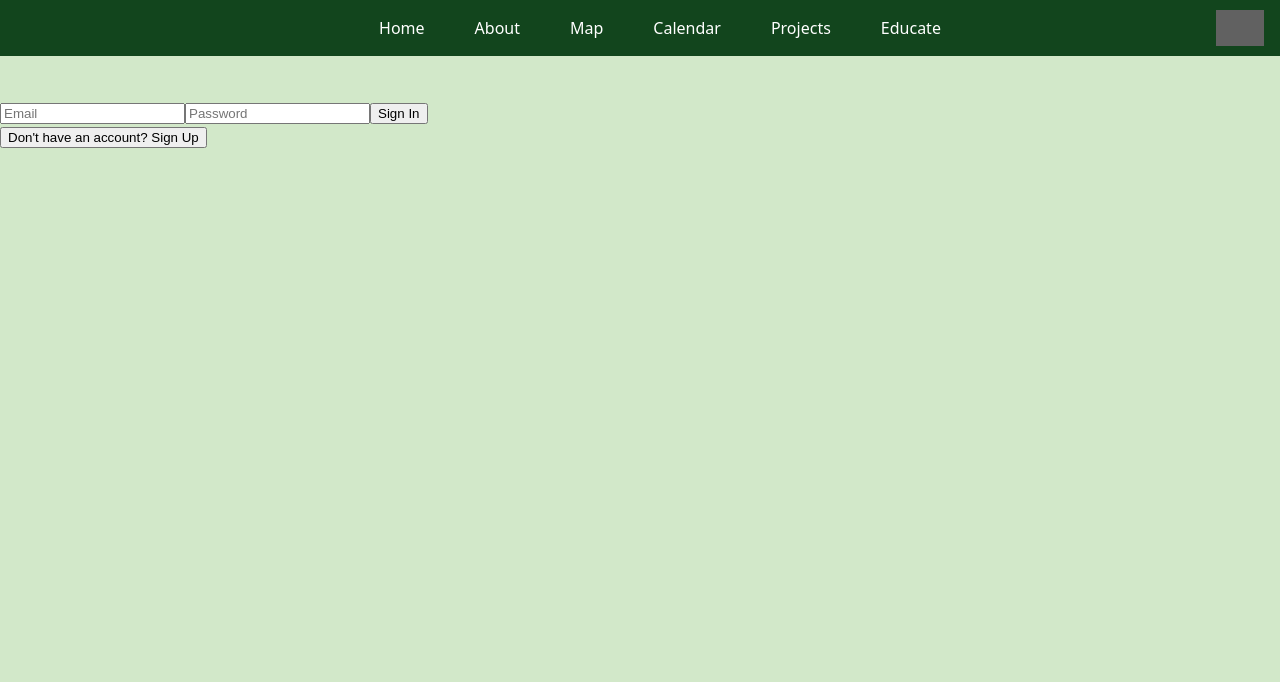
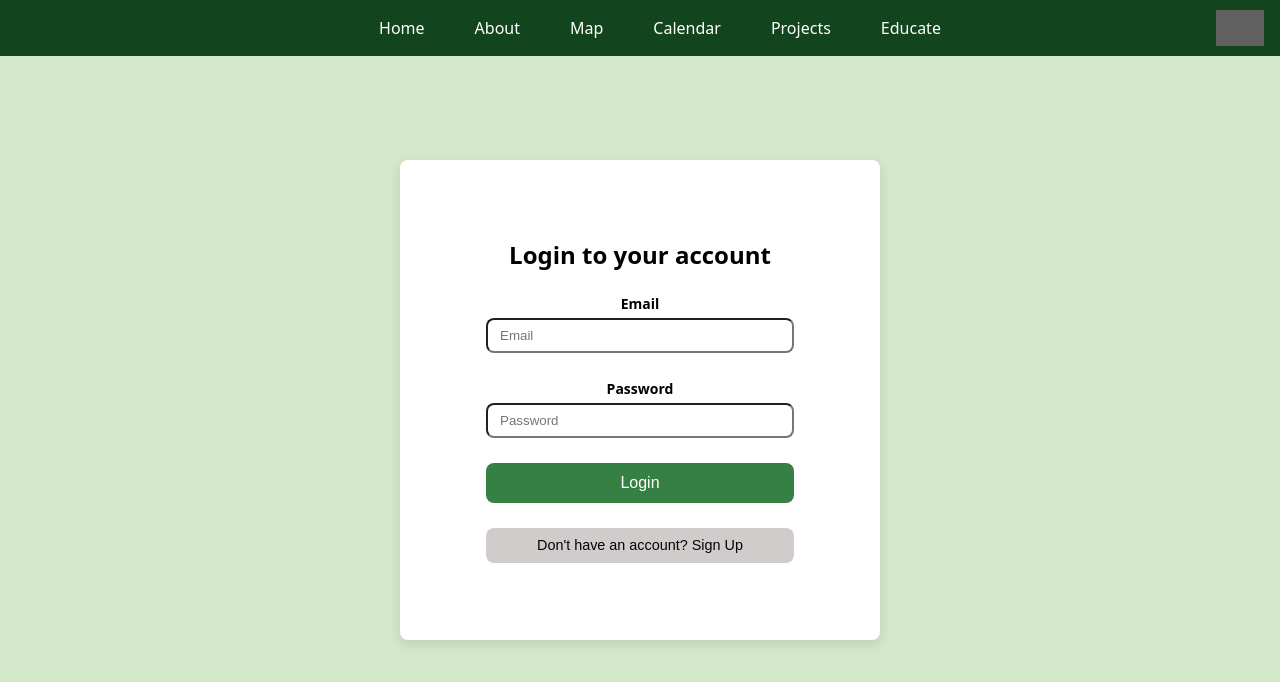
Before and after one commit to tfisher44/food-web, a React (Vite) app: page /login in a window 1280 px wide. Shown: the top 682 px of the page. Built offline with nearby package versions, Linux system fonts and the light colour scheme; no server answers; grey boxes are pictures that could not be loaded.

Commit message:
Styling for auth forms

```diff
--- /dev/null
+++ b/src/components/auth_components/SignIn.css
@@ -0,0 +1,40 @@
+.signin-form {
+    display: flex;
+    flex-direction: column;
+    justify-content: center;
+    align-items: center;
+    width: 100%;
+}
+
+.signin-form input {
+    border-radius: 8px;
+    height: 35px;
+    padding: 0 12px;
+    margin-top: 0px;
+    margin-bottom: 25px;
+    width: 70%;
+    box-sizing: border-box;
+}
+
+.signin-form button {
+    background-color: #368046;
+    color: white;
+    height: 40px;
+    border-radius: 8px;
+    border: none;
+    font-size: 1rem;
+    margin-bottom: 25px;
+    width: 70%;
+    cursor: pointer;
+}
+
+.signin-form p {
+    margin-top: 0px;
+    margin-bottom: 4px;
+    font-weight: bold;
+}
+
+.signin-form h2 {
+    margin-top: 0px;
+    text-align: center;
+}
--- a/src/components/auth_components/SignIn.jsx
+++ b/src/components/auth_components/SignIn.jsx
@@ -1,6 +1,7 @@
 import { useState } from "react";
 import { supabase } from "../../supabaseClient";
 import { useNavigate } from "react-router-dom";
+import "./SignIn.css"
 
 export default function SignIn() {
   const [email, setEmail] = useState("");
@@ -35,13 +36,14 @@ export default function SignIn() {
   }
 
   return (
-    <div>
-      <form className="sigin-form"
+      <form className="signin-form"
       onSubmit={async (e) => {
           e.preventDefault();
           await signInWithEmail();
-      }}
-          >
+      }}>
+          <h2>Login to your account</h2>
+
+          <p>Email</p>
           <input
           type="email"
           placeholder="Email"
@@ -49,6 +51,7 @@ export default function SignIn() {
           onChange={(e) => setEmail(e.target.value)}
           />
 
+          <p>Password</p>
           <input
           type="password"
           placeholder="Password"
@@ -56,8 +59,7 @@ export default function SignIn() {
           onChange={(e) => setPassword(e.target.value)}
           />
 
-          <button type="submit">Sign In</button>
+          <button type="submit">Login</button>
       </form>
-    </div>
   )
 }
--- /dev/null
+++ b/src/components/auth_components/SignUp.css
@@ -0,0 +1,40 @@
+.signup-form {
+    display: flex;
+    flex-direction: column;
+    justify-content: center;
+    align-items: center;
+    width: 100%;
+}
+
+.signup-form input {
+    border-radius: 8px;
+    height: 35px;
+    padding: 0 12px;
+    margin-top: 0px;
+    margin-bottom: 25px;
+    width: 70%;
+    box-sizing: border-box;
+}
+
+.signup-form button {
+    background-color: #368046;
+    color: white;
+    height: 40px;
+    border-radius: 8px;
+    border: none;
+    font-size: 1rem;
+    margin-bottom: 25px;
+    width: 70%;
+    cursor: pointer;
+}
+
+.signup-form p {
+    margin-top: 0px;
+    margin-bottom: 4px;
+    font-weight: bold;
+}
+
+.signup-form h2 {
+    margin-top: 0px;
+    text-align: center;
+}
--- a/src/components/auth_components/SignUp.jsx
+++ b/src/components/auth_components/SignUp.jsx
@@ -1,5 +1,6 @@
 import { useState } from "react";
 import { supabase } from "../../supabaseClient";
+import "./SignUp.css"
 
 export default function SignUp({onSignUpSucess}) {
   const [email, setEmail] = useState("");
@@ -28,12 +29,14 @@ export default function SignUp({onSignUpSucess}) {
 }
 
   return (
-    <form className="sigin-form"
+    <form className="signup-form"
     onSubmit={async (e) => {
         e.preventDefault();
         await signUpNewUser();
-    }}
-        >
+    }}>
+        <h2>Create a new account</h2>
+
+        <p>Name</p>
         <input
         type="text"
         placeholder="Your Name"
@@ -41,6 +44,7 @@ export default function SignUp({onSignUpSucess}) {
         onChange={(e) => setName(e.target.value)}
         />
 
+        <p>Email</p>
         <input
         type="email"
         placeholder="Email"
@@ -48,6 +52,7 @@ export default function SignUp({onSignUpSucess}) {
         onChange={(e) => setEmail(e.target.value)}
         />
 
+        <p>Password</p>
         <input
         type="password"
         placeholder="Password"
--- /dev/null
+++ b/src/pages/AuthPage.css
@@ -0,0 +1,29 @@
+.auth-container {
+    display: flex;
+    flex-direction: column;
+    align-items: center;
+    justify-content: center;
+    box-sizing: border-box;
+    box-shadow: 0 4px 12px rgba(0, 0, 0, 0.1);
+    background-color: #ffffff;
+    padding: 20px;
+    width: 60vh;
+    min-width: 350px;
+    height: 60vh;
+    top: 50%;
+    left: 50%;
+    transform: translate(-50%, -50%);
+    border-radius: 8px;
+    position: absolute;
+}
+
+.switch-btn {
+    background-color: #d1cccc;
+    color: rgb(3, 3, 3);
+    height: 35px;
+    border-radius: 8px;
+    border: none;
+    font-size: 0.9rem;
+    width: 70%;
+    cursor: pointer;
+}
--- a/src/pages/AuthPage.jsx
+++ b/src/pages/AuthPage.jsx
@@ -1,15 +1,18 @@
 import { useState } from "react";
 import SignIn from "../components/auth_components/SignIn"
 import SignUp from "../components/auth_components/SignUp"
+import "./AuthPage.css"
+
+// this page manages the sign-in and sign-out components
 
 export default function AuthPage() {
   const [showSignUp, setShowSignUp] = useState(false);
 
   return (
-    <div>
+    <div className="auth-container">
       {showSignUp? (<SignUp onSignUpSucess={() => setShowSignUp(false)}/>) : (<SignIn />)}
 
-      <button onClick={() => setShowSignUp(!showSignUp)}>
+      <button className="switch-btn" onClick={() => setShowSignUp(!showSignUp)}>
         {showSignUp ? "Already have an account? Sign In" : "Don't have an account? Sign Up"}
       </button>
     </div>
```
